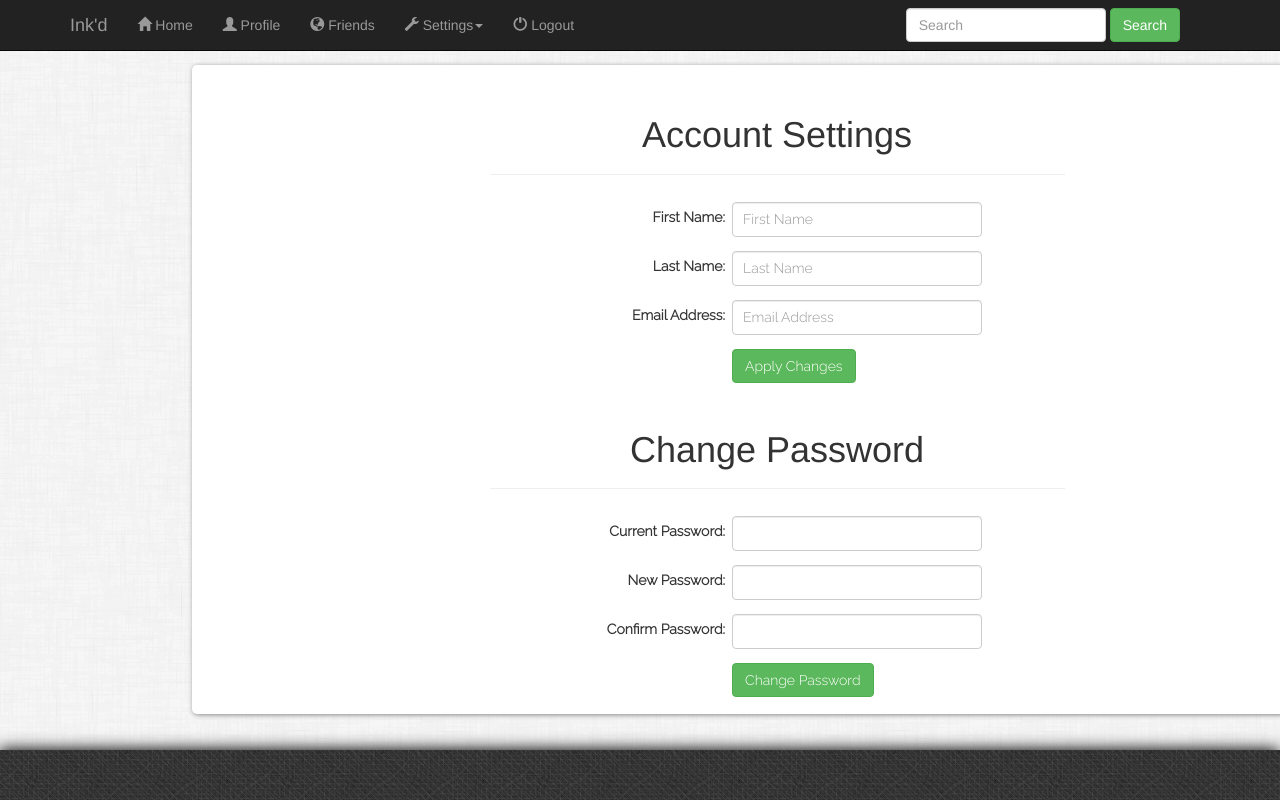
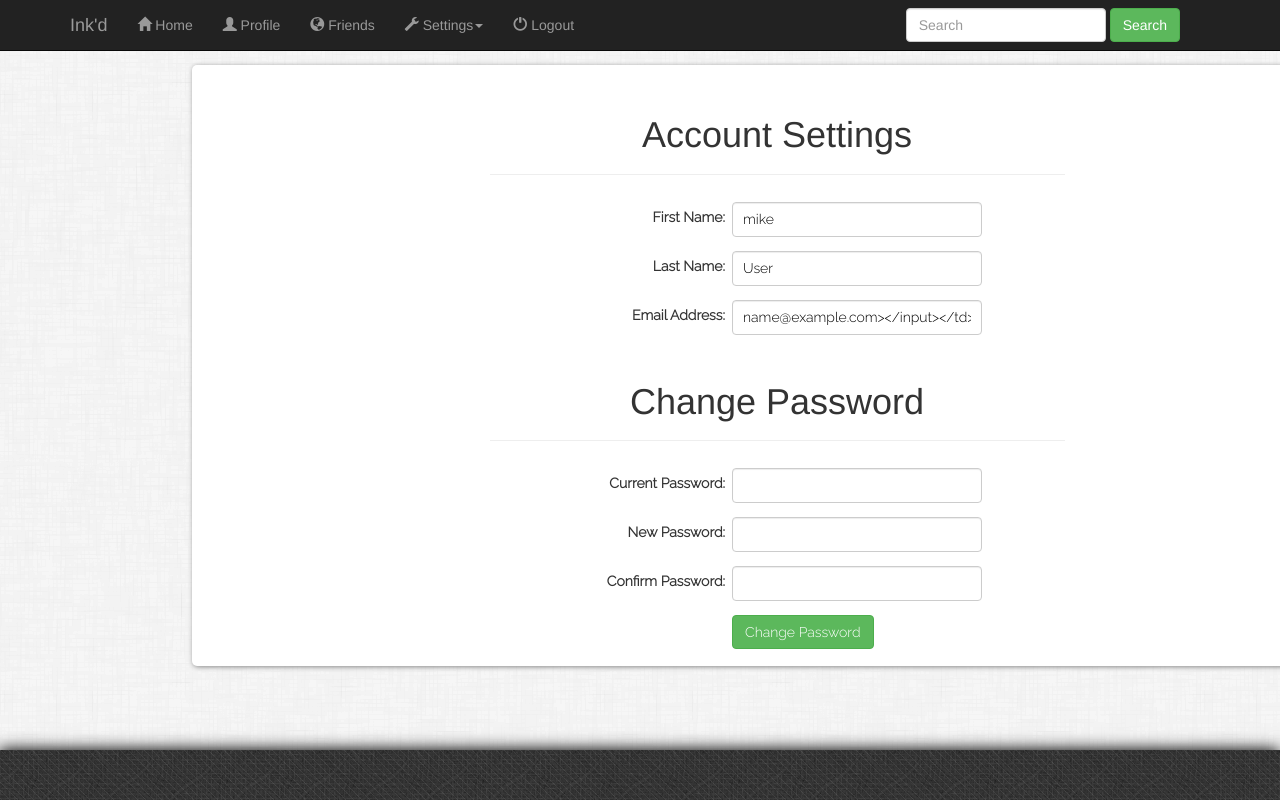
Before and after one commit to mikekucharski/inkd, a PHP site: template views/account_settings.php in a window 1280 px wide; the page is wider, and only the part inside the window is pictured. Run offline with PHP 8.4, Linux system fonts and the light colour scheme; a user stored in the database is signed in; tables that the repository leaves empty hold one stand-in row (values such as "Sample post"); the template is opened without the code that fills it: most values are stand-ins (such as "Sample title", 1, 10 or a date in 2020); some libraries are stand-ins or nearby versions.

Commit message:
local commit

```diff
--- a/includes/helpers.php
+++ b/includes/helpers.php
@@ -6,6 +6,7 @@
 	**/
 	function render($template, $data = array())
 	{
+		exit();
 		$path = 'views/' . $template . '.php';
 		if(file_exists($path))
 		{
--- a/index.php
+++ b/index.php
@@ -33,8 +33,9 @@ switch($page)
 		break;
 
 	case 'account_settings':
+		include("scripts/get_account_settings.php");
 		render('templates/header', array('title' => 'Account Settings'));
-		render('account_settings');
+		render('account_settings', array('last_name' => $last_name))
 		render('templates/footer');
 		break;
 
--- a/public/js/onpageload.js
+++ b/public/js/onpageload.js
@@ -1,29 +1,32 @@
 $(document).ready(function(){
 
 	// load account settings
-	if($("#as_form").length > 0) {
-		$.ajax({
-			async: false,
-			url: "scripts/get_account_settings.php",
-			type: "GET",
-			dataType:'json',
-			success: function(response){
-				// json response
-				console.log(response);
-				if(response.success){
-					var data = response.data;
-					$("#as_form input[name='first_name']").val(data.first);
-					$("#as_form input[name='last_name']").val(data.last);
-					$("#as_form input[name='email']").val(data.email);
-				}else{
-					$("#as_failed").css("display", "block");
-				}
-			},
-			error:function(xhr, error){
-				console.log(xhr); console.log(error);
-            }
-		});
-	}
+	// if($("#as_form").length > 0) {
+	// 	$.ajax({
+	// 		async: false,
+	// 		url: "scripts/get_account_settings.php",
+	// 		type: "GET",
+	// 		dataType:'json',
+	// 		success: function(response){
+	// 			// json response
+	// 			console.log(response);
+	// 			if(response.success){
+	// 				var data = response.data;
+	// 				$("#as_form input[name='first_name']").val(data.first);
+	// 				$("#as_form input[name='last_name']").val(data.last);
+	// 				$("#as_form input[name='email']").val(data.email);
+	// 			}else{
+	// 				$("#as_failed").css("display", "block");
+	// 			}
+	// 		},
+	// 		error:function(xhr, error){
+	// 			console.log(xhr); console.log(error);
+    //         }
+	// 	});
+	// }
+
+
+
 
 	// load profile settings
 	if($("#ps_form").length > 0) {
@@ -51,4 +54,9 @@ $(document).ready(function(){
             }
 		});
 	}
+
+	//load profile info (on the profile page)
+
+
+
 });
--- a/scripts/get_account_settings.php
+++ b/scripts/get_account_settings.php
@@ -10,30 +10,30 @@ $mysqli = connect();
 $query = "SELECT first_name, last_name, email FROM user WHERE u_id='$u_id'";
 $result=$mysqli->query($query);
 
+
 if($result !== false && $result->num_rows > 0)
 {
 	$row = $result->fetch_assoc();
 	$mysqli->close();
+}
+$first_name = $row['first_name'];
+$last_name = $row['last_name'];
+$email = $row['email'];
+// 	//sanitize output
+// 	$response = array(
+// 		'success' => true,
+// 		'data' => array(
+// 			'first' => htmlentities($first),
+// 			'last' => htmlentities($last),
+// 			'email' => htmlentities($email)
+// 		)
+// 	);
+// }else{
+// 	$response = array(
+// 		'success' => false,
+// 		'data' => json_decode("{}")
+// 	);
+// }
 
-	$first = $row['first_name'];
-	$last = $row['last_name'];
-	$email = $row['email'];
-
-	//sanitize output
-	$response = array(
-		'success' => true,
-		'data' => array(
-			'first' => htmlentities($first),
-			'last' => htmlentities($last),
-			'email' => htmlentities($email)
-		)
-	);
-}else{
-	$response = array(
-		'success' => false,
-		'data' => json_decode("{}")
-	);
-}
-
-print json_encode($response);
+// print json_encode($response);
 ?>
--- a/views/account_settings.php
+++ b/views/account_settings.php
@@ -7,15 +7,15 @@
 		<table id='form_table'>
 		<tr>
 			<td><label>First Name:</label></td>
-			<td><input class='form-control' type='text' name='first_name' placeholder='First Name'></input></td>
+			<td><input class='form-control' type='text' name='first_name' placeholder='First Name' value="<?php $first_name = 'mike'; echo $first_name?>"></input></td>
 		</tr>
 		<tr>
 			<td><label>Last Name:</label></td>
-			<td><input class='form-control' type='text' name='last_name' placeholder='Last Name'></input></td>
+			<td><input class='form-control' type='text' name='last_name' placeholder='Last Name' value="<?=$last_name?>"</input></td>
 		</tr>
 		<tr>
 			<td><label>Email Address:</label></td>
-			<td><input class='form-control' type='text' name='email' placeholder='Email Address'></input></td>
+			<td><input class='form-control' type='text' name='email' placeholder='Email Address' value="<?=$email?>></input></td>
 		</tr>
 		<tr>
 			<td></td>
```
